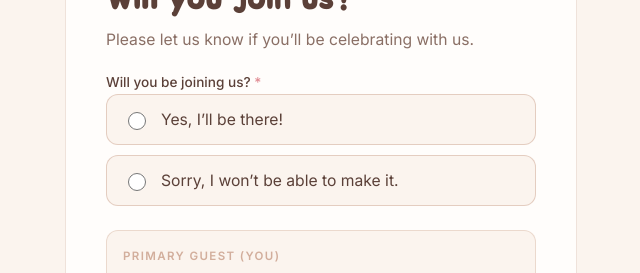
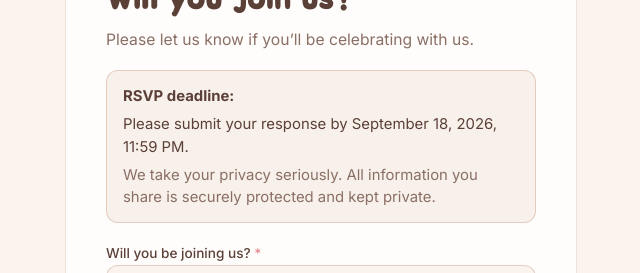
Before and after one commit to reinmagine/rsvp-christening-app, a Next.js app: page / in a window 1280 px wide. Shown: the part 1657-1930 px from the top of the page, without its empty margins (319-959 px from the left). Built offline with nearby package versions, Linux system fonts and the light colour scheme; no server answers.

Commit message:
feat: rsvp deadline + data priv

```diff
--- a/app/api/rsvp/route.js
+++ b/app/api/rsvp/route.js
@@ -1,7 +1,7 @@
 import { NextResponse } from "next/server";
 import { createManagementToken, createRsvp } from "@/lib/rsvpStore";
 import { normalizePhilippineMobile } from "@/lib/phone";
-import eventConfig from "@/lib/config";
+import eventConfig, { isRsvpClosed } from "@/lib/config";
 
 function cleanName(value) {
   return typeof value === "string" ? value.trim().slice(0, 80) : "";
@@ -41,6 +41,17 @@ function validateGuest(guest, { requirePhone }) {
 }
 
 export async function POST(request) {
+  if (isRsvpClosed()) {
+    return NextResponse.json(
+      {
+        ok: false,
+        message:
+          `RSVP submissions are now closed. The deadline was ${eventConfig.rsvpDeadlineLabel} (Philippine time). We keep all submitted information secure and protected.`,
+      },
+      { status: 403 }
+    );
+  }
+
   let body;
   try {
     body = await request.json();
--- a/components/RsvpForm.jsx
+++ b/components/RsvpForm.jsx
@@ -6,7 +6,7 @@ import SuccessModal from "./SuccessModal";
 import { FloralDivider } from "./Decorations";
 import styles from "./RsvpForm.module.css";
 import { normalizePhilippineMobile } from "@/lib/phone";
-import eventConfig from "@/lib/config";
+import eventConfig, { isRsvpClosed } from "@/lib/config";
 
 const emptyGuest = () => ({ firstName: "", lastName: "", contactNumber: "" });
 
@@ -20,6 +20,9 @@ export default function RsvpForm() {
   const [locked, setLocked] = useState(false);
   const [managementUrl, setManagementUrl] = useState("");
 
+  const formClosed = isRsvpClosed();
+  const isFormLocked = locked || formClosed;
+
   function updatePrimaryField(field, value) {
     setPrimaryGuest((g) => ({ ...g, [field]: value }));
   }
@@ -31,6 +34,7 @@ export default function RsvpForm() {
   }
 
   function addGuest() {
+    if (isFormLocked) return;
     setCoGuests((list) =>
       list.length < eventConfig.maxCoGuests ? [...list, emptyGuest()] : list
     );
@@ -70,7 +74,7 @@ export default function RsvpForm() {
 
   async function handleSubmit(e) {
     e.preventDefault();
-    if (status === "submitting" || locked) return;
+    if (status === "submitting" || isFormLocked) return;
 
     const isValid = validateLocally();
     if (!isValid) return;
@@ -113,7 +117,7 @@ export default function RsvpForm() {
   }
 
   const isSubmitting = status === "submitting";
-  const canAddGuest = !locked && !isSubmitting && coGuests.length < eventConfig.maxCoGuests;
+  const canAddGuest = !isFormLocked && !isSubmitting && coGuests.length < eventConfig.maxCoGuests;
 
   return (
     <section className={`card ${styles.wrap}`} id="rsvp">
@@ -121,8 +125,20 @@ export default function RsvpForm() {
       <h2 className="sectionHeading">Will you join us?</h2>
       <p className="supportingText">Please let us know if you&rsquo;ll be celebrating with us.</p>
 
+      <div className={styles.notice}>
+        <strong>RSVP deadline:</strong> Please submit your response by {eventConfig.rsvpDeadlineLabel}.
+        <span>{eventConfig.rsvpPrivacyNote}</span>
+      </div>
+
+      {formClosed && (
+        <div className={styles.closedBanner} role="status" aria-live="polite">
+          <strong>RSVP closed.</strong>
+          <span>{eventConfig.rsvpClosedNotice}</span>
+        </div>
+      )}
+
       <form className={styles.form} onSubmit={handleSubmit} noValidate>
-        <fieldset className={styles.attendFieldset} disabled={locked}>
+        <fieldset className={styles.attendFieldset} disabled={isFormLocked}>
           <legend className={styles.attendLegend}>
             Will you be joining us? <span className={styles.required}>*</span>
           </legend>
@@ -158,7 +174,7 @@ export default function RsvpForm() {
             errors={errors.primaryGuest}
             onChange={updatePrimaryField}
             isPrimary
-            disabled={locked}
+            disabled={isFormLocked}
           />
         </div>
 
@@ -179,7 +195,7 @@ export default function RsvpForm() {
                 onChange={(field, value) => updateCoGuestField(index, field, value)}
                 index={index}
                 onRemove={() => removeGuest(index)}
-                disabled={locked}
+                disabled={isFormLocked}
               />
             ))}
           </div>
@@ -203,8 +219,8 @@ export default function RsvpForm() {
           </div>
         )}
 
-        <button type="submit" className={styles.submitBtn} disabled={isSubmitting || locked}>
-          {isSubmitting ? "Sending…" : locked ? "RSVP Sent" : "RSVP"}
+        <button type="submit" className={styles.submitBtn} disabled={isSubmitting || isFormLocked}>
+          {isSubmitting ? "Sending…" : isFormLocked ? (locked ? "RSVP Sent" : "RSVP Closed") : "RSVP"}
         </button>
       </form>
 
--- a/components/RsvpForm.module.css
+++ b/components/RsvpForm.module.css
@@ -1,6 +1,44 @@
 .wrap {
   text-align: left;
   box-shadow: none;
+}
+
+.notice {
+  display: flex;
+  flex-direction: column;
+  gap: 6px;
+  margin-top: 18px;
+  padding: 14px 16px;
+  border-radius: var(--radius-md);
+  background: rgba(239, 224, 214, 0.45);
+  border: 1px solid rgba(210, 174, 156, 0.55);
+  color: var(--ink);
+  font-size: 0.93rem;
+  line-height: 1.5;
+}
+
+.notice strong {
+  font-weight: 700;
+}
+
+.notice span {
+  color: var(--ink-soft, #5d4c43);
+}
+
+.closedBanner {
+  margin-top: 18px;
+  display: flex;
+  flex-direction: column;
+  gap: 6px;
+  padding: 14px 16px;
+  border-radius: var(--radius-md);
+  background: rgba(102, 88, 78, 0.08);
+  border: 1px solid rgba(102, 88, 78, 0.22);
+  color: var(--ink);
+}
+
+.closedBanner strong {
+  font-size: 1rem;
 }
 
 .form {
--- a/lib/config.js
+++ b/lib/config.js
@@ -34,6 +34,14 @@ export const eventConfig = {
   receptionMapUrl:
     "https://maps.google.com/?q=Shakey%27s+Olivarez+Plaza+Ninoy+Aquino+Ave+Paranaque",
 
+  // RSVP deadline and privacy
+  rsvpDeadline: "2026-09-18T23:59:59+08:00",
+  rsvpDeadlineLabel: "September 18, 2026, 11:59 PM",
+  rsvpPrivacyNote:
+    "We take your privacy seriously. All information you share is securely protected and kept private.",
+  rsvpClosedNotice:
+    "The RSVP form is now closed. Thank you for your understanding. All submitted information is kept secure and protected.",
+
   // Misc copy
   siteTitle: "Keilly Ellysse's Christening ♡",
   siteDescription:
@@ -44,4 +52,9 @@ export const eventConfig = {
   maxCoGuests: 3,
 };
 
+export function isRsvpClosed(now = new Date()) {
+  const deadline = new Date(eventConfig.rsvpDeadline);
+  return Number.isFinite(deadline.getTime()) && now.getTime() >= deadline.getTime();
+}
+
 export default eventConfig;
```
